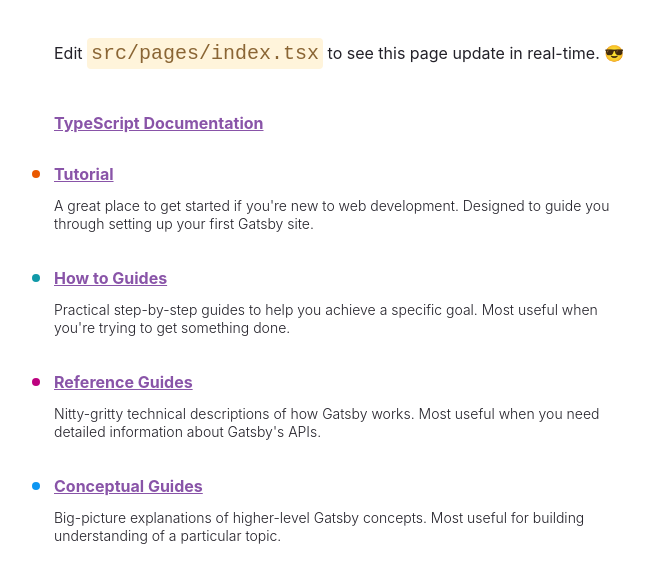
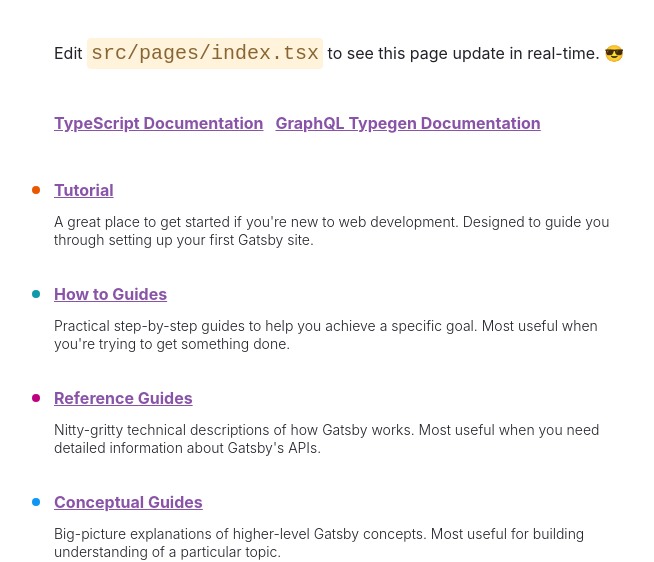
Before and after one commit to gatsbyjs/gatsby-starter-minimal-ts, a Gatsby site: page / in a window 1280 px wide. Shown: the part 243-805 px from the top of the page, without its empty margins (50-704 px from the left). Built offline with nearby package versions, Linux system fonts and the light colour scheme; Gatsby itself is replaced by a stand-in of ours.

Commit message:
chore(starters): Add GraphQL Typegen option (#35781)
* wip

* add doc link

```diff
--- a/gatsby-config.ts
+++ b/gatsby-config.ts
@@ -4,6 +4,10 @@
   siteMetadata: {
     siteUrl: `https://www.yourdomain.tld`,
   },
+  // More easily incorporate content into your pages through automatic TypeScript type generation and better GraphQL IntelliSense.
+  // If you use VSCode you can also use the GraphQL plugin
+  // Learn more at: https://gatsby.dev/graphql-typegen
+  graphqlTypegen: true,
   plugins: [],
 }
 
--- a/src/pages/index.tsx
+++ b/src/pages/index.tsx
@@ -28,6 +28,9 @@
   marginBottom: 96,
   paddingLeft: 0,
 }
+const doclistStyles = {
+  paddingLeft: 0,
+}
 const listItemStyles = {
   fontWeight: 300,
   fontSize: 24,
@@ -45,7 +48,9 @@
 const docLinkStyle = {
   ...linkStyle,
   listStyleType: "none",
+  display: `inline-block`,
   marginBottom: 24,
+  marginRight: 12,
 }
 
 const descriptionStyle = {
@@ -56,11 +61,18 @@
   lineHeight: 1.25,
 }
 
-const docLink = {
+const docLinks = [
+  {
     text: "TypeScript Documentation",
     url: "https://www.gatsbyjs.com/docs/how-to/custom-configuration/typescript/",
     color: "#8954A8",
+  },
+  {
+    text: "GraphQL Typegen Documentation",
+    url: "https://www.gatsbyjs.com/docs/how-to/local-development/graphql-typegen/",
+    color: "#8954A8",
   }
+]
 
 const badgeStyle = {
   color: "#fff",
@@ -140,15 +152,19 @@
         Edit <code style={codeStyles}>src/pages/index.tsx</code> to see this page
         update in real-time. 😎
       </p>
-      <ul style={listStyles}>
+      <ul style={doclistStyles}>
+        {docLinks.map(doc => (
           <li style={docLinkStyle}>
             <a
               style={linkStyle}
-            href={`${docLink.url}?utm_source=starter&utm_medium=ts-docs&utm_campaign=minimal-starter-ts`}
+              href={`${doc.url}?utm_source=starter&utm_medium=ts-docs&utm_campaign=minimal-starter-ts`}
             >
-            {docLink.text}
+              {doc.text}
             </a>
           </li>
+        ))}
+      </ul>
+      <ul style={listStyles}>
         {links.map(link => (
           <li key={link.url} style={{ ...listItemStyles, color: link.color }}>
             <span>
```
Also changed, not shown: 1 other file. Lines whose indentation alone changed are shown as unchanged.
